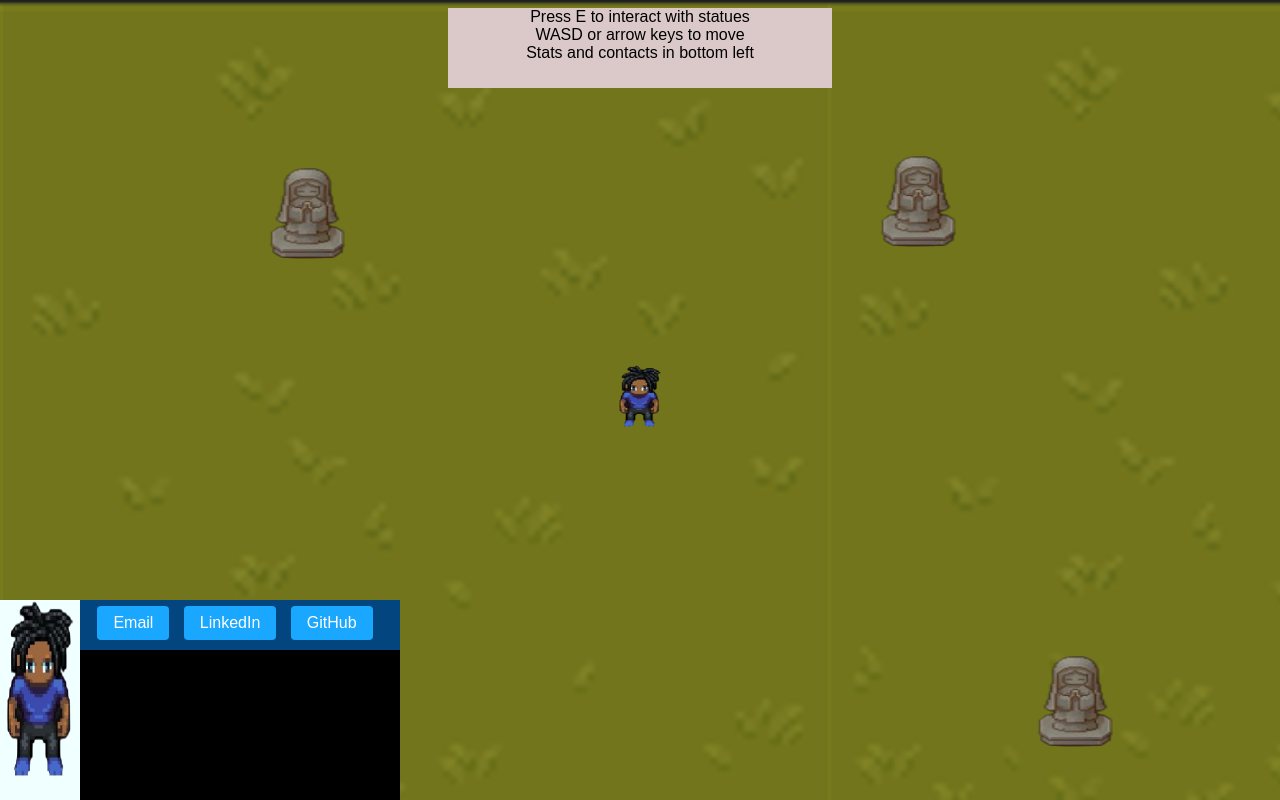
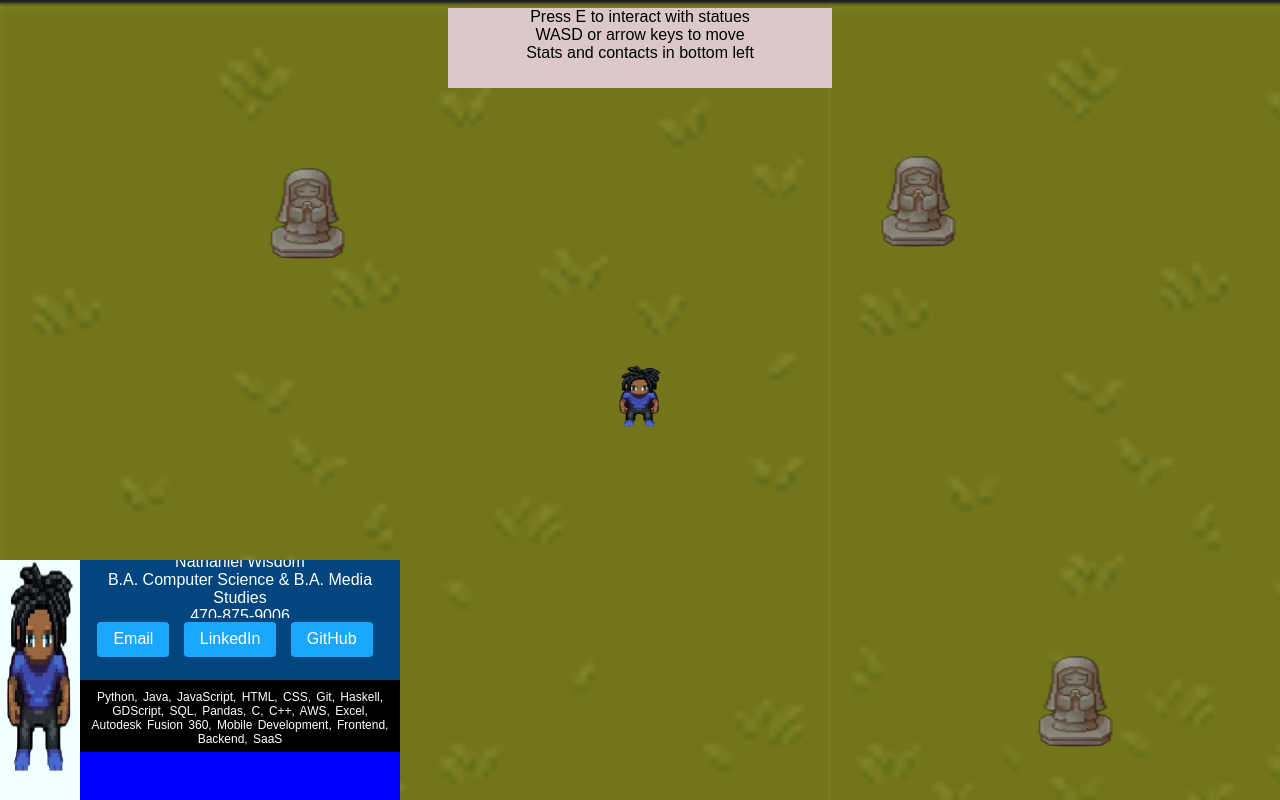
Before and after one commit to NathanielWisdom/GamePortfolio, a plain HTML site: page index.html in a window 1280 px wide. Drawn offline with Linux system fonts and the light colour scheme.

Commit message:
skills and personal info added

```diff
--- a/index.html
+++ b/index.html
@@ -31,14 +31,24 @@
         <img id="character-icon" src="assets/Player/Walk Down.png" alt="Character Portrait">
       </div>
 
-      <div id="personal-info">
-            <div class="contact-links">
+      <div id="right-content">
 
-              <a href="mailto:nmwa2022@mymail.pomona.edu" >Email</a>
-              <a href="https://www.linkedin.com/in/nathaniel-wisdom-a112a31a4/" target="_blank">LinkedIn</a>
-              <a href="https://github.com/NathanielWisdom" target="_blank">GitHub</a>
-            </div>
+    <div id="personal-info">
+      <div class="information">
+        Nathaniel Wisdom<br>
+        B.A. Computer Science & B.A. Media Studies<br>
+        470-875-9006
       </div>
+      <div class="contact-links">
+        <a href="mailto:nmwa2022@mymail.pomona.edu">Email</a>
+        <a href="https://www.linkedin.com/in/nathaniel-wisdom-a112a31a4/" target="_blank">LinkedIn</a>
+        <a href="https://github.com/NathanielWisdom" target="_blank">GitHub</a>
+      </div>
+
+    </div>
+    <div id="skills">
+      Python, Java, JavaScript, HTML, CSS, Git, Haskell, GDScript, SQL, Pandas, C, C++, AWS, Excel, Autodesk Fusion 360, Mobile Development, Frontend, Backend, SaaS
+    </div>
 
 
 
--- a/styles.css
+++ b/styles.css
@@ -35,7 +35,7 @@
 #ui {
     position: absolute;
     width: 400px;
-    height: 25vh;
+    height: 30vh;
     bottom: 0;
     left: 0;
     background-color: rgb(0, 0, 0);
@@ -61,14 +61,12 @@
 }
 
 #personal-info {
-    background-color: rgb(2, 69, 127);
-    width: 80%;
-    height: 25%;
-    align-self: self-start;
-    text-align: center;
-    align-content: center;
-    justify-content: center;
-    /* display: flex; */
+  height: 50%;
+  background-color: rgb(2, 69, 127); /* You had this before */
+  display: flex;
+  flex-direction: column;
+  align-items: center;
+  justify-content: center;
 }
 
 .contact-links a {
@@ -80,10 +78,17 @@
     border-radius: 4px;
     margin-right: 10px;
     justify-content: center;
+    height: 60%;
 }
 
 .contact-links a:hover {
     background-color: #45a049;
+}
+
+.contact-links {
+    height: 50%;
+    /* padding: 2%; */
+    margin-top: 4px;
 }
 
 #header {
@@ -99,3 +104,34 @@
 
 
 }
+
+#skills {
+  height: 30%; /* Remaining space */
+  /* Remove the width: 80% */
+  background-color: rgb(0, 0, 0);
+  color: white;
+  padding: 10px;
+  font-size: 12px;
+  word-spacing: 2px; /* Space out the skills */
+  text-align: center; /* Center the text */
+}
+
+#right-content {
+  width: 80%;
+  height: 100%;
+  display: flex;
+  flex-direction: column;
+  background-color: blue;
+}
+
+.information {
+    height: 50%;
+    display: flex;
+    color: white; /* Make phone number visible */
+    align-items: center;
+    justify-content: center;
+    text-align: center;
+    /* padding: 5px; */
+    /* line-height: 1.3; */
+    /* margin-top: 5% */
+}
```
Also changed, not shown: UI/domUtils.js (deleted), UI/titleScreen.js (deleted).
